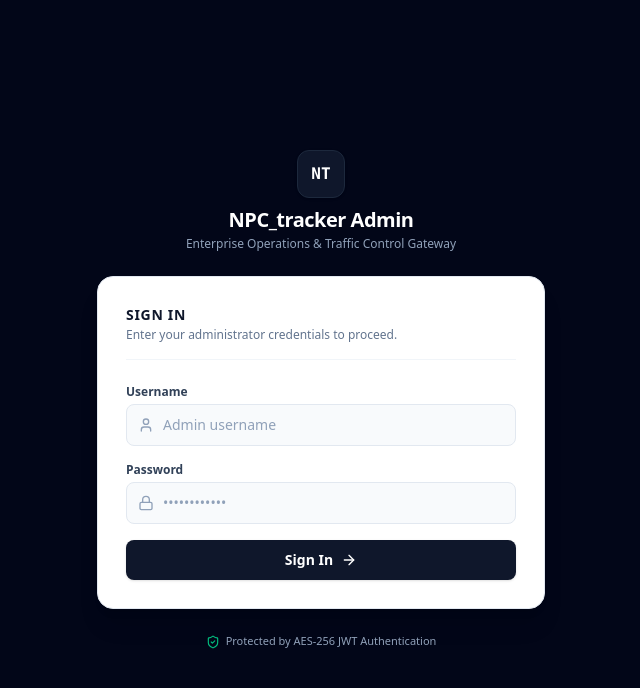
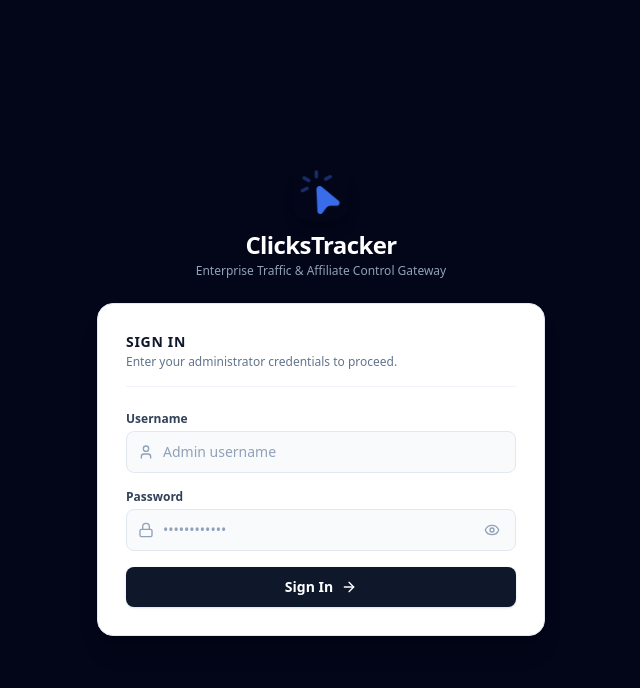
Before and after one commit to TzarVenture/npc_tracker, a React (Vite) app: page /offers in a window 1280 px wide. Shown: the top 688 px of the page, without its empty margins (319-959 px from the left). Built offline with nearby package versions, Linux system fonts and the light colour scheme.

Commit message:
Remove JWT footer text and SQLite debug badge for clean production UI

```diff
--- a/index.html
+++ b/index.html
@@ -3,7 +3,8 @@
   <head>
     <meta charset="UTF-8" />
     <meta name="viewport" content="width=device-width, initial-scale=1.0" />
-    <title>TrackPro - Dynamic Traffic Redirect Hub</title>
+    <link rel="icon" type="image/png" href="/favicon.png" />
+    <title>ClicksTracker — Enterprise Traffic &amp; Affiliate Control Gateway</title>
   </head>
   <body>
     <div id="root"></div>
--- a/server.ts
+++ b/server.ts
@@ -1209,7 +1209,7 @@ async function startServer() {
   }
 
   app.listen(PORT, "0.0.0.0", () => {
-    console.log(`\n  ➜  NPC Tracker Server running at: http://localhost:${PORT}/\n`);
+    console.log(`\n  ➜  ClicksTracker Server running at: http://localhost:${PORT}/\n`);
   });
 }
 
--- a/src/App.tsx
+++ b/src/App.tsx
@@ -104,10 +104,8 @@ export default function App() {
         {/* Brand Header */}
         <div className="p-6 border-b border-slate-100 flex items-center justify-between">
           <div className="flex items-center gap-3">
-            <div className="w-8 h-8 bg-slate-950 rounded-lg flex items-center justify-center shadow-sm">
-              <span className="text-white text-xs font-black font-mono">NT</span>
-            </div>
-            <span className="font-bold text-lg tracking-tight text-slate-900">NPC_tracker</span>
+            <img src="/favicon.png" className="w-8 h-8 rounded-lg object-contain shadow-sm" alt="ClicksTracker Logo" />
+            <span className="font-bold text-lg tracking-tight text-slate-900">ClicksTracker</span>
           </div>
           <button
             onClick={() => setMobileMenuOpen(false)}
@@ -190,10 +188,9 @@ export default function App() {
             </h1>
           </div>
 
-          <div className="flex items-center gap-4">
-            <Badge variant="primary" className="bg-indigo-50 border-indigo-100 text-indigo-700 font-mono">
-              SQLite Node v3.0
-            </Badge>
+          <div className="flex items-center gap-2 text-xs font-medium text-slate-600 bg-slate-50 border border-slate-200 rounded-full px-3 py-1">
+            <span className="w-2 h-2 rounded-full bg-emerald-500 animate-pulse"></span>
+            <span className="font-semibold text-slate-700">System Active</span>
           </div>
         </header>
 
--- a/src/pages/Filters.tsx
+++ b/src/pages/Filters.tsx
@@ -218,7 +218,7 @@ export default function Filters() {
                     Master Tracking State Control
                   </CardTitle>
                   <CardDescription>
-                    Control the master tracking engine status stored directly in the SQLite database configuration layer.
+                    Control the master tracking engine status for all incoming campaign traffic.
                   </CardDescription>
                 </div>
               </CardHeader>
--- a/src/pages/Login.tsx
+++ b/src/pages/Login.tsx
@@ -1,7 +1,7 @@
 /* Login.tsx: Enterprise Fluent UI admin authentication view. */
 import React, { useState } from "react";
 import axios from "axios";
-import { Lock, User as UserIcon, ShieldCheck, AlertCircle, ArrowRight } from "lucide-react";
+import { Lock, User as UserIcon, ShieldCheck, AlertCircle, ArrowRight, Eye, EyeOff } from "lucide-react";
 
 interface LoginProps {
   onLoginSuccess: (token: string, user: any) => void;
@@ -10,6 +10,7 @@ interface LoginProps {
 export default function Login({ onLoginSuccess }: LoginProps) {
   const [username, setUsername] = useState("");
   const [password, setPassword] = useState("");
+  const [showPassword, setShowPassword] = useState(false);
   const [error, setError] = useState("");
   const [loading, setLoading] = useState(false);
 
@@ -53,14 +54,12 @@ export default function Login({ onLoginSuccess }: LoginProps) {
       <div className="w-full max-w-md space-y-6">
         {/* Brand Header */}
         <div className="text-center space-y-2">
-          <div className="inline-flex items-center justify-center w-12 h-12 rounded-xl bg-slate-900 text-white font-mono font-bold text-base shadow-sm border border-slate-800">
-            NT
-          </div>
+          <img src="/favicon.png" className="inline-block w-14 h-14 rounded-2xl object-contain shadow-lg" alt="ClicksTracker Logo" />
           <div>
-            <h1 className="text-xl font-bold tracking-tight text-white">
-              NPC_tracker Admin
+            <h1 className="text-2xl font-bold tracking-tight text-white">
+              ClicksTracker
             </h1>
-            <p className="text-xs text-slate-400 mt-0.5">Enterprise Operations & Traffic Control Gateway</p>
+            <p className="text-xs text-slate-400 mt-0.5">Enterprise Traffic &amp; Affiliate Control Gateway</p>
           </div>
         </div>
 
@@ -100,12 +99,20 @@ export default function Login({ onLoginSuccess }: LoginProps) {
               <div className="relative">
                 <Lock className="absolute left-3 top-1/2 -translate-y-1/2 text-slate-400" size={16} />
                 <input
-                  type="password"
+                  type={showPassword ? "text" : "password"}
                   value={password}
                   onChange={(e) => setPassword(e.target.value)}
                   placeholder="••••••••••••"
-                  className="w-full pl-9 pr-3.5 py-2.5 bg-slate-50 border border-slate-200 rounded-lg text-sm text-slate-900 placeholder:text-slate-400 outline-none focus:bg-white focus:border-slate-900 focus:ring-2 focus:ring-slate-900/10 transition-all font-medium"
+                  className="w-full pl-9 pr-10 py-2.5 bg-slate-50 border border-slate-200 rounded-lg text-sm text-slate-900 placeholder:text-slate-400 outline-none focus:bg-white focus:border-slate-900 focus:ring-2 focus:ring-slate-900/10 transition-all font-medium"
                 />
+                <button
+                  type="button"
+                  onClick={() => setShowPassword(!showPassword)}
+                  className="absolute right-3 top-1/2 -translate-y-1/2 text-slate-400 hover:text-slate-600 p-1 rounded-md transition-colors"
+                  title={showPassword ? "Hide password" : "Show password"}
+                >
+                  {showPassword ? <EyeOff size={16} /> : <Eye size={16} />}
+                </button>
               </div>
             </div>
 
@@ -122,12 +129,6 @@ export default function Login({ onLoginSuccess }: LoginProps) {
             </button>
           </form>
         </div>
-
-        {/* Footer info */}
-        <div className="text-center text-[11px] font-medium text-slate-400 flex items-center justify-center gap-1.5">
-          <ShieldCheck size={14} className="text-emerald-500" />
-          <span>Protected by AES-256 JWT Authentication</span>
-        </div>
       </div>
     </div>
   );
--- a/src/pages/Settings.tsx
+++ b/src/pages/Settings.tsx
@@ -456,7 +456,7 @@ export default function Settings() {
                 <CardTitle className="flex items-center gap-2">
                   <Database size={18} className="text-indigo-600" /> Database Statistics
                 </CardTitle>
-                <CardDescription>Live SQLite WAL mode metrics.</CardDescription>
+                <CardDescription>Live database performance metrics.</CardDescription>
               </div>
             </CardHeader>
             <CardContent>
@@ -479,7 +479,7 @@ export default function Settings() {
                   ))}
                   <div className="flex items-center gap-2 text-[10px] text-emerald-600 font-semibold pt-1">
                     <div className="w-1.5 h-1.5 bg-emerald-500 rounded-full animate-pulse" />
-                    SQLite WAL Mode — Online
+                    High-Speed Storage Engine — Healthy
                   </div>
                 </div>
               ) : (
```
Also changed, not shown: public/favicon.png (added).
